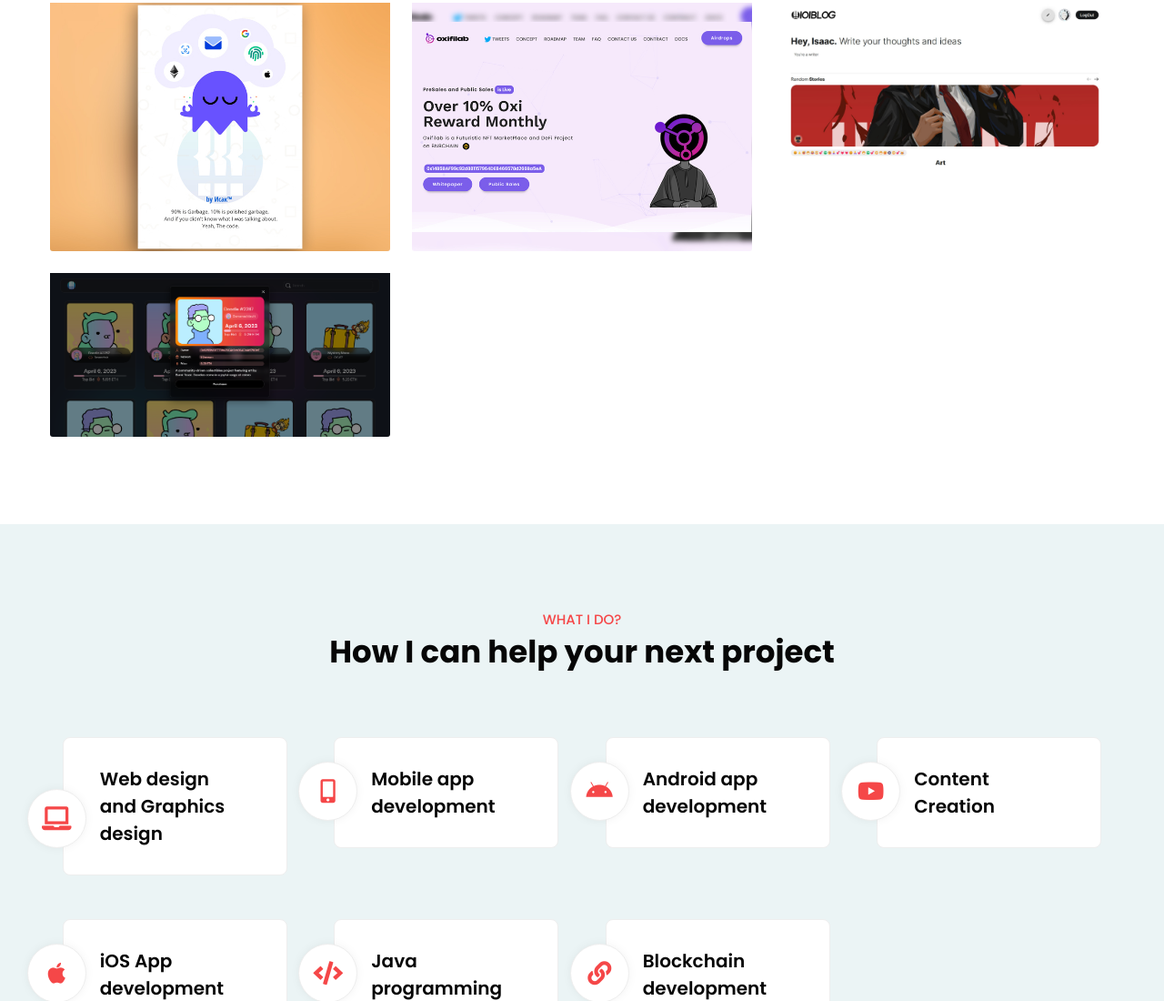
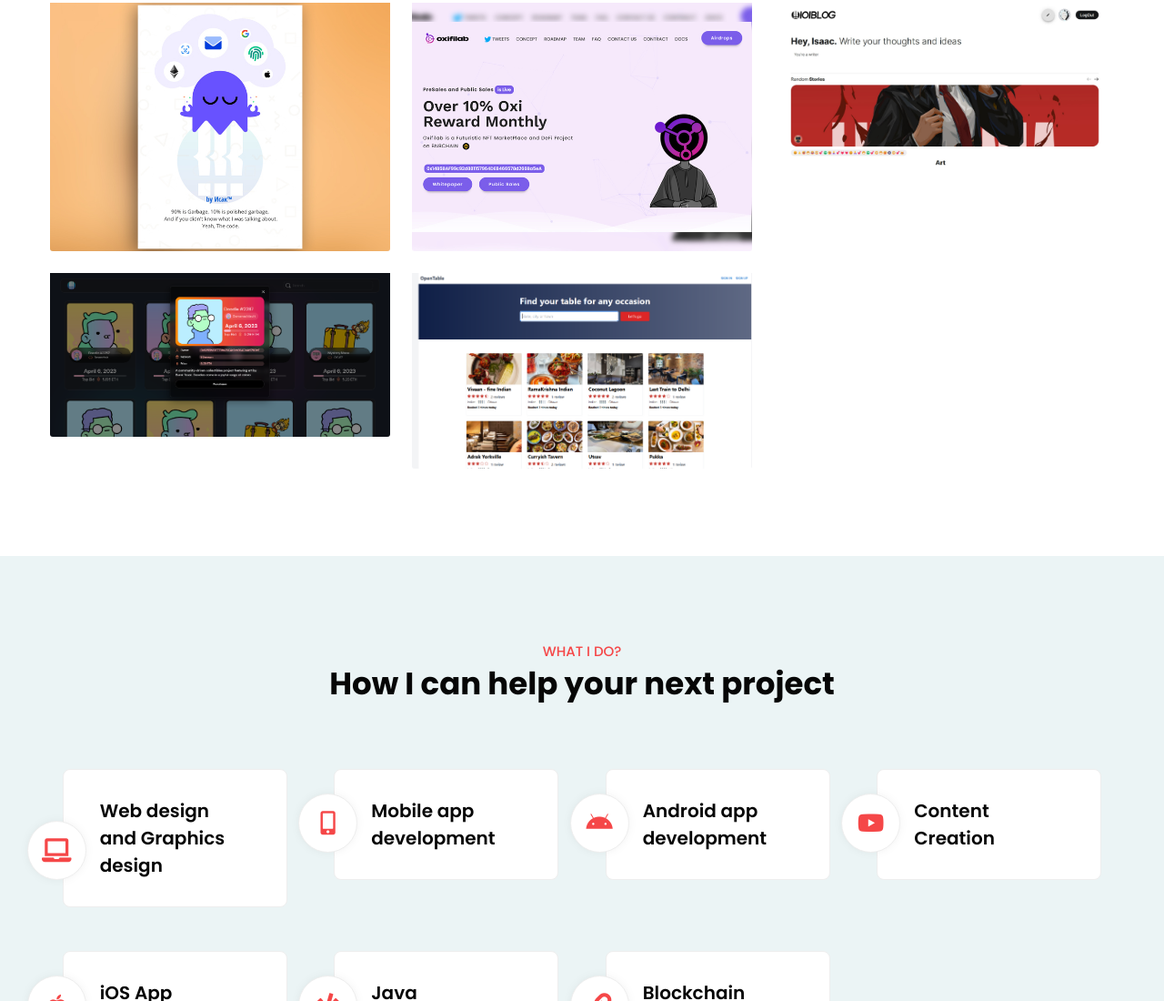
Before and after one commit to ElSierra/ElSierra.github.io, a plain HTML site: page index.html in a window 1280 px wide. Shown: the part 4101-5201 px from the top of the page at 91% size. Drawn offline with nearby package versions, Linux system fonts and the light colour scheme.

Commit message:
added new project

```diff
--- a/index.html
+++ b/index.html
@@ -241,6 +241,13 @@ Author URL: http://w3layouts.com
                 <div class="col-lg-4 col-md-6 mt-4 item">
                     <a href="http://nftioitest.github.io" >
                         <img class="card-img-bottom d-block" src="assets/images/modal.png" alt="Card image cap">
+                        <span class="overlay__hover"></span>
+
+                    </a>
+                </div>
+                <div class="col-lg-4 col-md-6 mt-4 item">
+                    <a href="https://github.com/ElSierra/OpenTable-Prisma-NextJS" >
+                        <img class="card-img-bottom d-block" src="assets/images/open-table.png" alt="Card image cap">
                         <span class="overlay__hover"></span>
 
                     </a>
```
Also changed, not shown: assets/images/open-table.png (added).
